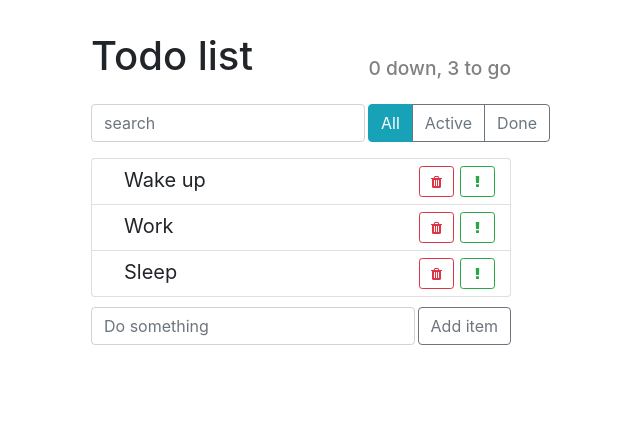
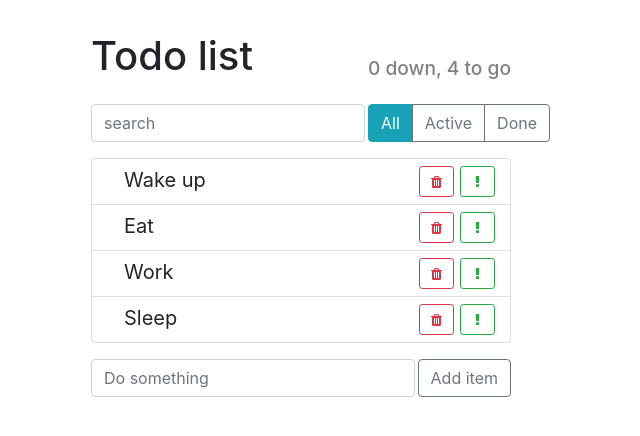
Before and after one commit to banana-labz/todo-list, a React (Create React App) app: page / in a window 1280 px wide. Shown: the top 436 px of the page, without its empty margins (339-979 px from the left). Built offline with nearby package versions, Linux system fonts and the light colour scheme.

Commit message:
refactoring

```diff
--- a/src/components/add-item/add-item.css
+++ b/src/components/add-item/add-item.css
@@ -1,5 +1,5 @@
 .add-item {
-    margin-top: 10px;
+    margin-top: 1rem;
 }
 
 .add-item input {
--- a/src/components/add-item/add-item.jsx
+++ b/src/components/add-item/add-item.jsx
@@ -2,24 +2,20 @@ import { Component } from "react"
 import "./add-item.css"
 
 export default class AddItem extends Component {
-
-    state = {
-        label: ""
-    }
+    state = { label: "" }
 
     onLabelChange = event => this.setState({ label: event.target.value })
 
     render() {
         const { onClickAdd } = this.props
+        const { label } = this.state
         return (
             <form
                 className="add-item d-flex"
                 onSubmit={event => {
                     event.preventDefault()
-                    onClickAdd(this.state.label)
-                    this.setState({
-                        label: ""
-                    })
+                    onClickAdd(label)
+                    this.setState({ label: "" })
                 }}
             >
                 <input
@@ -27,7 +23,7 @@ export default class AddItem extends Component {
                     className="form-control"
                     onChange={this.onLabelChange}
                     placeholder="Do something"
-                    value={this.state.label}
+                    value={label}
                 />
                 <button className="btn btn-outline-secondary">
                     Add item
--- a/src/components/header/header.jsx
+++ b/src/components/header/header.jsx
@@ -1,10 +1,8 @@
 import "./header.css"
 
-export const Header = ({undone, done}) => {
-    return (
-        <div className="header d-flex">
-            <h1 className="header">Todo list</h1>
-            <h2>{done} down, {undone} to go</h2>
-        </div>
-    )
-}
+export const Header = ({undone, done}) => (
+    <div className="header d-flex">
+        <h1 className="header">Todo list</h1>
+        <h2>{done} down, {undone} to go</h2>
+    </div>
+)
--- a/src/components/item-status-filter/item-status-filter.jsx
+++ b/src/components/item-status-filter/item-status-filter.jsx
@@ -1,24 +1,13 @@
-import { Component } from "react"
-
-export default class ItemStatusFilter extends Component {
-    render() {
-        const { filter, onSelectFilter } = this.props
-
-        return (
+export const ItemStatusFilter = ({ filter, onSelectFilter }) => (
     <div className="btn-group">
-                {["All", "Active", "Done"].map((label, i) => {
-                    const btnClass = "btn" + (i === filter ? " btn-info" : " btn-outline-secondary")
-                    return (
+        {["All", "Active", "Done"].map((label, i) => (
             <button
                 key={i}
-                            className={btnClass}
+                className={"btn " + (i === filter ? "btn-info" : "btn-outline-secondary")}
                 onClick={() => onSelectFilter(i)}
             >
                 {label}
             </button>
-                    )
-                })}
+        ))}
     </div>
 )
-    }
-}
--- a/src/components/todo-list-item/todo-list-item.jsx
+++ b/src/components/todo-list-item/todo-list-item.jsx
@@ -1,23 +1,8 @@
-import { Component } from "react"
-
 import "./todo-list-item.css"
 
-export default class TodoListItem extends Component {
-    onClickLabel = () => {
-        this.setState(({done}) => {
-            return {
-                done: !done
-            }
-        })
-    }
-
-    render() {
-        const { label, important, done, onClickDelete, onToggleImportant, onToggleDone } = this.props
-
-        return (
+export const TodoListItem = ({ label, important, done, onClickDelete, onToggleImportant, onToggleDone }) => (
     <span
-                className={
-                    "todo-list-item"
+        className={"todo-list-item"
             + (done ? " done" : "")
             + (important ? " important" : "")
         }
@@ -44,5 +29,3 @@ export default class TodoListItem extends Component {
         </button>
     </span>
 )
-    }
-}
--- a/src/components/todo-list/todo-list.jsx
+++ b/src/components/todo-list/todo-list.jsx
@@ -1,9 +1,8 @@
-import TodoListItem from "../todo-list-item/todo-list-item"
+import { TodoListItem } from "../todo-list-item/todo-list-item"
 import "./todo-list.css"
 
-export const TodoList = ({ todos, onClickDelete, onToggleImportant, onToggleDone }) => {
-    return (
-        <ul className="list-group todo-list">
+export const TodoList = ({ todos, onClickDelete, onToggleImportant, onToggleDone }) => (
+    <ul className="list-group todo-list">
         {todos.map(item => {
             const {id, ...props} = item
             return (
@@ -17,6 +16,5 @@ export const TodoList = ({ todos, onClickDelete, onToggleImportant, onToggleDone
                 </li>
             )
         })}
-        </ul>
-    )
-}
+    </ul>
+)
--- a/src/index.jsx
+++ b/src/index.jsx
@@ -4,12 +4,11 @@ import { render } from "react-dom"
 import { Header } from "./components/header/header"
 import { SearchPanel } from "./components/search-panel/search-panel"
 import { TodoList } from "./components/todo-list/todo-list"
+import { ItemStatusFilter } from "./components/item-status-filter/item-status-filter"
 
 import AddItem  from "./components/add-item/add-item"
-import ItemStatusFilter from "./components/item-status-filter/item-status-filter"
 
 import "./index.css"
-
 
 class App extends Component {
     /// Helper functions
@@ -23,7 +22,7 @@ class App extends Component {
             imprtant: false,
             done: false,
             id: Math.random().toString(36).substr(2, 9)
-            // not the most stable solution :)
+            // not the most stable solution, but will do for current project :)
         }
     }
     // toggle property of object in array, index and property name
@@ -37,9 +36,8 @@ class App extends Component {
     isActiveDisplayed = filter => filter < 2
     // are inactive todo-list-items displayed
     isDoneDisplayed   = filter => filter % 2 === 0
-    // returns todo list with filter applied
-    getFilteredTodoList = (data, filter, searchPattern) =>
-        [ ...data ].filter(el => {
+    // returns todo list with filter and search applied
+    getFilteredTodoList = (list, filter, searchPattern) => [ ...list ].filter(el => {
         const isSearched = searchPattern === ""
         || el.label.toLowerCase().search(searchPattern.toLowerCase()) !== -1
         const isStatus = (el.done && this.isDoneDisplayed(filter))
@@ -48,56 +46,56 @@ class App extends Component {
     })
     ///
     state = {
-        data: [
+        list: [
             this.createItem("Wake up"),
+            this.createItem("Eat"),
             this.createItem("Work"),
             this.createItem("Sleep")
         ],
+        // todo list items
         filter: 0,
         // filter є Z, [0, 2]
         // 0 -> all "todo"s
         // 1 -> active "todo"s
         // 2 -> inactive "todo"s
         searchPattern: ""
+        // search string
     }
     /// handlers
+
+    // delete todo list item by id
     deleteItem = id => {
-        this.setState(({ data }) => {
-            const copy = [ ...data ]
+        this.setState(({ list }) => {
+            const copy = [ ...list ]
             copy.splice(this.findItemById(copy, id), 1)
-            return { data: copy }
+            return { list: copy }
         })
     }
-
+    // add new item to the end of the list
     addItem = label => {
-        this.setState(({ data }) => {
-            return {
-                data: [ ...data, this.createItem(label) ]
-            }
+        this.setState(({ list }) => {
+            return { list: [ ...list, this.createItem(label) ] }
         })
     }
-
-    toggleImportant = id => {
-        this.setState(({ data }) =>{
-            return { data: this.toggleProperty(data, id, "important") }
+    // set "important" state of item to opposite
+    toggleImportant = id => this.setState(({ list }) => {
+        return { list: this.toggleProperty(list, id, "important") }
     })
-    }
-
-    toggleDone = id => {
-        this.setState(({ data }) =>{
-            return { data: this.toggleProperty(data, id, "done") }
+    // set "done" state of item to opposite
+    toggleDone = id => this.setState(({ list }) => {
+        return { list: this.toggleProperty(list, id, "done") }
     })
-    }
 
     selectFilter = filter => this.setState({ filter: filter })
     setSearchPattern = str => this.setState({ searchPattern: str})
     ///
     render() {
-        const { data, filter, searchPattern } = this.state
-        const doneCount = data.filter(el => el.done).length
+        const { list, filter, searchPattern } = this.state
+        const doneCount = list.filter(el => el.done).length
+
         return (
             <div className="todo-app">
-                <Header undone={data.length - doneCount} done={doneCount}/>
+                <Header undone={list.length - doneCount} done={doneCount}/>
                 <div className="top-panel d-flex">
                     <SearchPanel
                         searchPattern={searchPattern}
@@ -109,7 +107,7 @@ class App extends Component {
                     />
                 </div>
                 <TodoList
-                    todos={this.getFilteredTodoList(data, filter, searchPattern)}
+                    todos={this.getFilteredTodoList(list, filter, searchPattern)}
                     onClickDelete={this.deleteItem}
                     onToggleImportant={this.toggleImportant}
                     onToggleDone={this.toggleDone}
```
Lines whose indentation alone changed are shown as unchanged.
